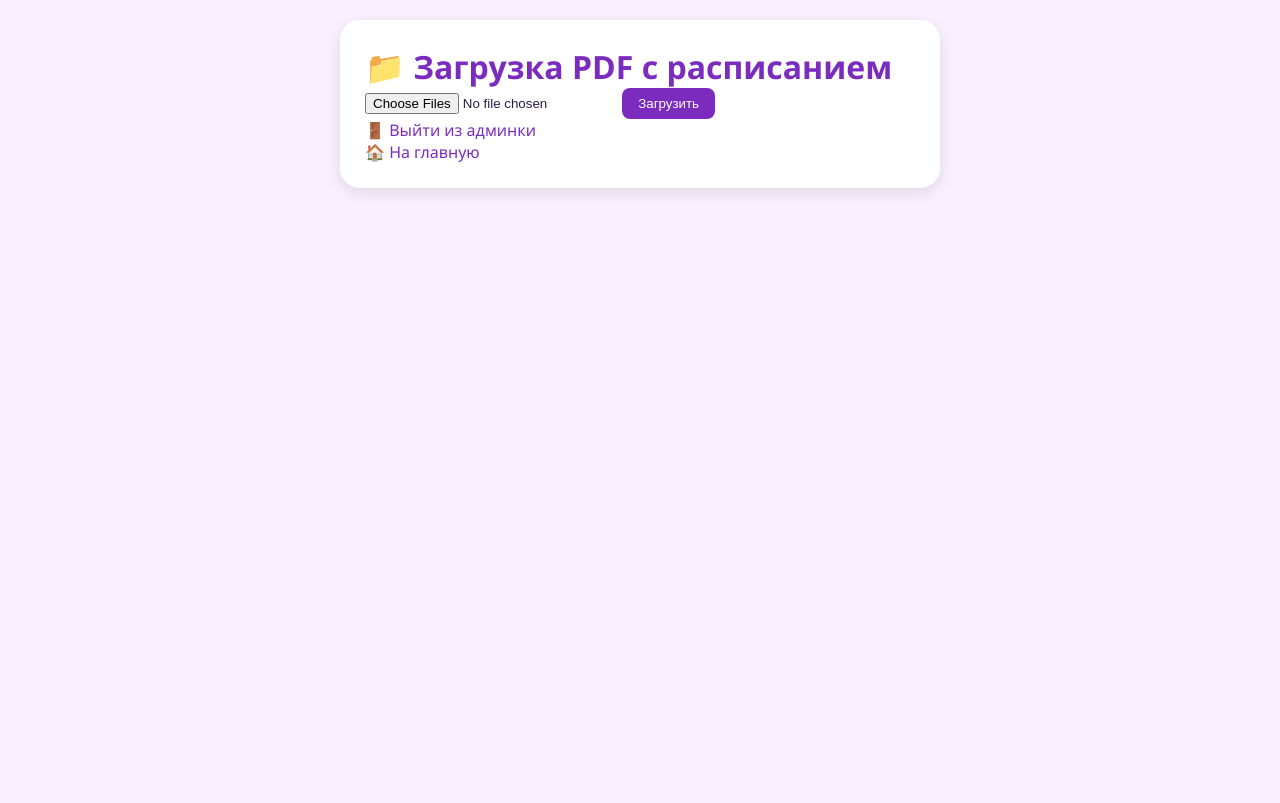
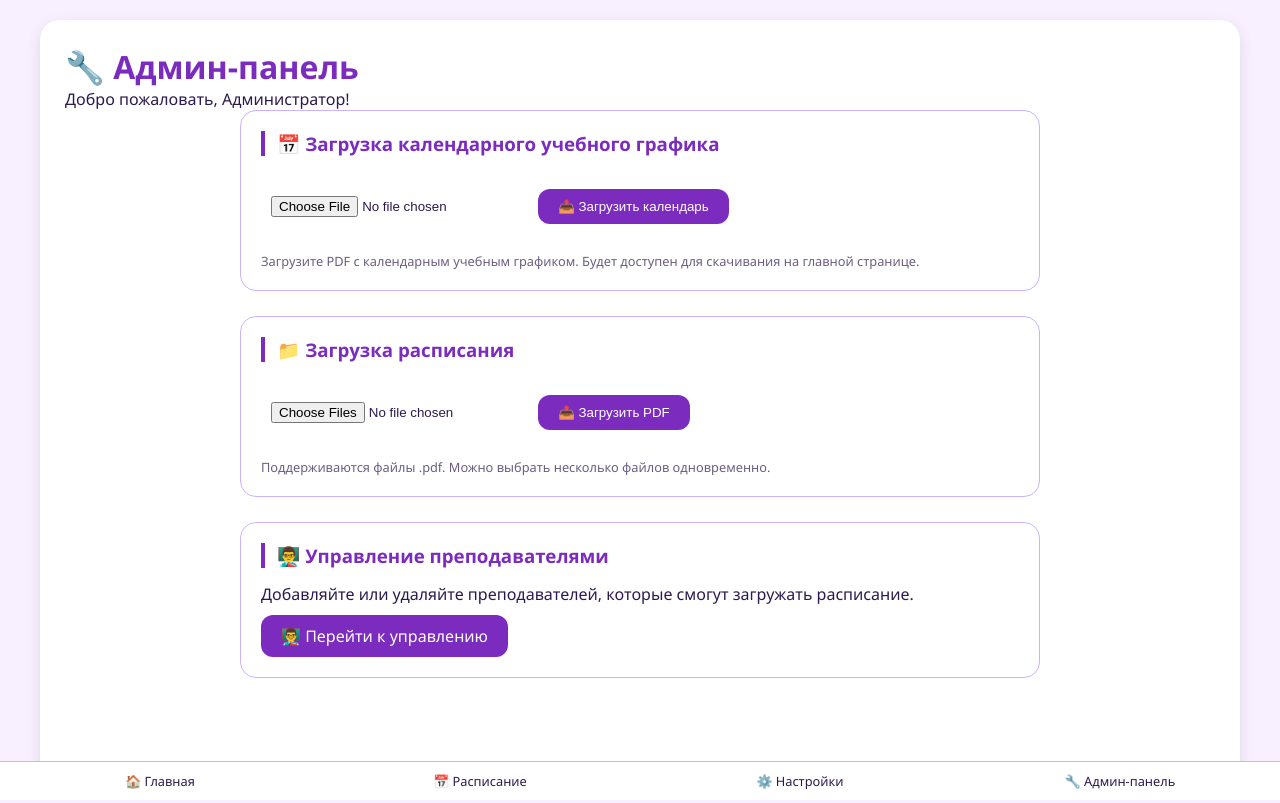
Before and after one commit to parhomenko12/schedule-planner, a Flask app: page /admin in a window 1280 px wide. Before the commit the page ends 193 px from the top, so only its background shows below. Run offline with Flask 3, Linux system fonts and the light colour scheme; the visitor is signed in with stand-in values (Sample User, id 1).

Commit message:
Update admin.html

```diff
--- a/templates/admin.html
+++ b/templates/admin.html
@@ -3,35 +3,132 @@
 <head>
     <meta charset="UTF-8">
     <meta name="viewport" content="width=device-width, initial-scale=1.0">
-    <title>Загрузка расписания</title>
+    <title>Админ-панель</title>
     <link rel="stylesheet" href="{{ url_for('static', filename='style.css') }}">
+    <style>
+        .admin-container {
+            max-width: 800px;
+            margin: 0 auto;
+        }
+        .admin-card {
+            background: var(--card-bg);
+            border-radius: 16px;
+            padding: 20px;
+            margin-bottom: 25px;
+            border: 1px solid var(--table-border);
+            transition: 0.2s;
+        }
+        .admin-card:hover {
+            transform: translateY(-2px);
+            box-shadow: 0 4px 12px var(--shadow);
+        }
+        .admin-card h3 {
+            margin-bottom: 15px;
+            color: var(--primary-color);
+            border-left: 4px solid var(--primary-color);
+            padding-left: 12px;
+        }
+        .btn {
+            display: inline-block;
+            background: var(--primary-color);
+            color: white;
+            padding: 10px 20px;
+            border-radius: 12px;
+            text-decoration: none;
+            margin-top: 10px;
+            transition: 0.2s;
+            border: none;
+            cursor: pointer;
+        }
+        .btn:hover {
+            background: var(--primary-hover);
+            transform: scale(1.02);
+        }
+        input[type="file"] {
+            margin: 15px 0;
+            padding: 10px;
+        }
+        .bottom-nav {
+            position: fixed;
+            bottom: 0;
+            left: 0;
+            right: 0;
+            background: var(--card-bg);
+            display: flex;
+            justify-content: space-around;
+            padding: 10px 0;
+            border-top: 1px solid var(--table-border);
+            z-index: 100;
+        }
+        .bottom-nav a {
+            flex: 1;
+            text-align: center;
+            text-decoration: none;
+            color: var(--text-color);
+            font-size: 0.8rem;
+        }
+        .bottom-nav a.active {
+            color: var(--primary-color);
+            font-weight: bold;
+        }
+        .content {
+            padding-bottom: 80px;
+        }
+    </style>
     <script>
         function applyTheme() {
             const savedTheme = localStorage.getItem('theme');
             if (savedTheme === 'dark') document.body.classList.add('dark');
             else document.body.classList.remove('dark');
         }
-        function toggleTheme() {
-            if (document.body.classList.contains('dark')) {
-                document.body.classList.remove('dark');
-                localStorage.setItem('theme', 'light');
-            } else {
-                document.body.classList.add('dark');
-                localStorage.setItem('theme', 'dark');
-            }
-        }
         window.onload = applyTheme;
     </script>
 </head>
 <body>
-    <div class="container" style="max-width: 600px;">
-        <h1>📁 Загрузка PDF с расписанием</h1>
-        <form method="post" enctype="multipart/form-data" action="/admin">
-            <input type="file" name="pdf_files" id="pdf_files" accept=".pdf" multiple required>
-            <button type="submit">Загрузить</button>
-        </form>
-        <p><a href="/logout">🚪 Выйти из админки</a></p>
-        <p><a href="/">🏠 На главную</a></p>
+    <div class="container content">
+        <h1>🔧 Админ-панель</h1>
+        <p>Добро пожаловать, {{ session.admin_name or 'Администратор' }}!</p>
+
+        <div class="admin-container">
+            <!-- Карточка загрузки календарного графика -->
+            <div class="admin-card">
+                <h3>📅 Загрузка календарного учебного графика</h3>
+                <form method="post" enctype="multipart/form-data" action="/admin/upload-calendar">
+                    <input type="file" name="calendar_file" accept=".pdf" required>
+                    <button type="submit" class="btn">📤 Загрузить календарь</button>
+                </form>
+                <p style="font-size: 0.8rem; margin-top: 10px; opacity: 0.7;">
+                    Загрузите PDF с календарным учебным графиком. Будет доступен для скачивания на главной странице.
+                </p>
+            </div>
+
+            <!-- Карточка загрузки расписания -->
+            <div class="admin-card">
+                <h3>📁 Загрузка расписания</h3>
+                <form method="post" enctype="multipart/form-data" action="/admin">
+                    <input type="file" name="pdf_files" accept=".pdf" multiple required>
+                    <button type="submit" class="btn">📤 Загрузить PDF</button>
+                </form>
+                <p style="font-size: 0.8rem; margin-top: 10px; opacity: 0.7;">
+                    Поддерживаются файлы .pdf. Можно выбрать несколько файлов одновременно.
+                </p>
+            </div>
+
+            <!-- Карточка управления преподавателями -->
+            <div class="admin-card">
+                <h3>👨‍🏫 Управление преподавателями</h3>
+                <p>Добавляйте или удаляйте преподавателей, которые смогут загружать расписание.</p>
+                <a href="/admin/users" class="btn">👨‍🏫 Перейти к управлению</a>
+            </div>
+        </div>
+    </div>
+
+    <!-- Нижнее меню -->
+    <div class="bottom-nav">
+        <a href="/">🏠 Главная</a>
+        <a href="/schedule">📅 Расписание</a>
+        <a href="/settings">⚙️ Настройки</a>
+        <a href="/admin">🔧 Админ-панель</a>
     </div>
 </body>
 </html>
```
